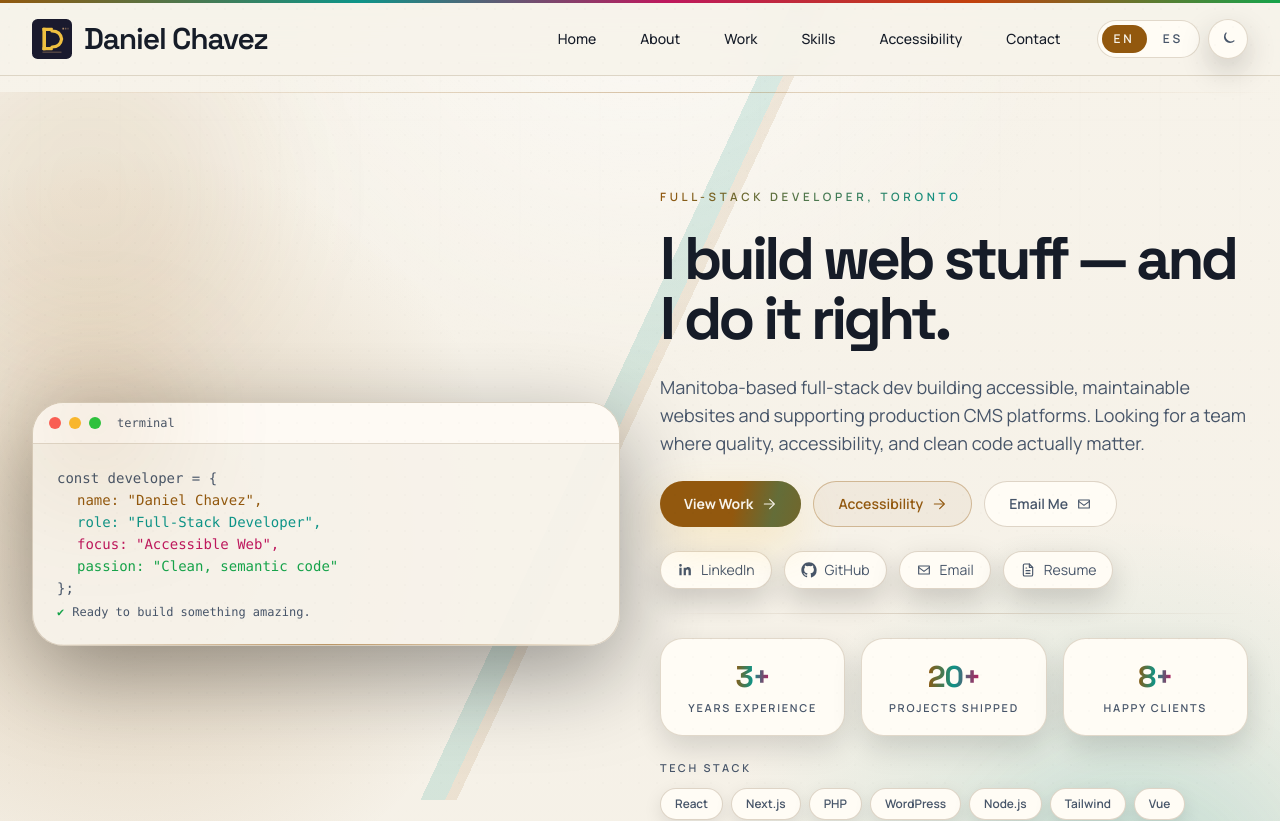
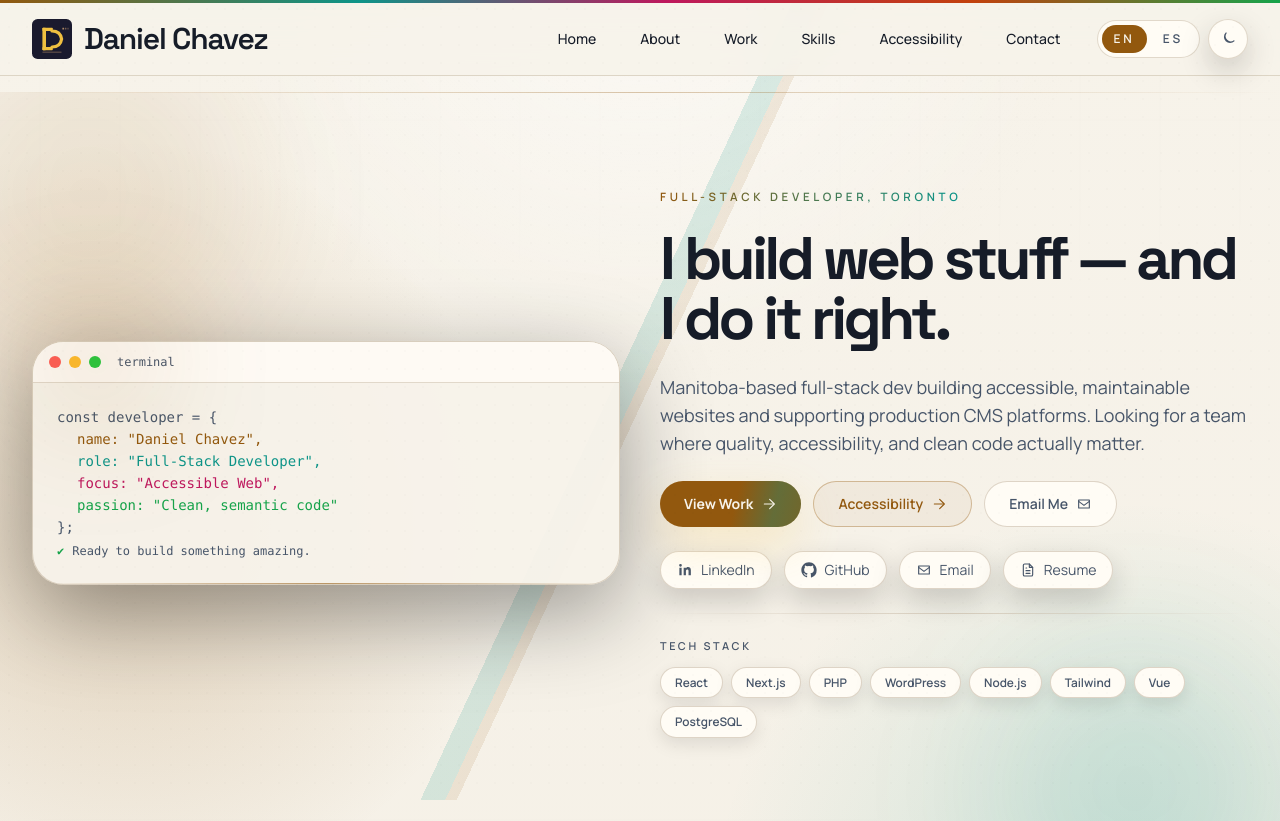
Before and after one commit to dchavez3395/Portfolio2026, a React (Vite) app: page / in a window 1280 px wide. Shown: the top 821 px of the page. Built offline with nearby package versions, Linux system fonts and the light colour scheme.

Commit message:
fix: remove stats grid from hero — small numbers don't build credibility

```diff
--- a/src/SiteApp.jsx
+++ b/src/SiteApp.jsx
@@ -846,26 +846,6 @@ function HomePage({ t, language, sectionLink, socialLinks }) {
               className="h-px w-full bg-gradient-to-r from-transparent via-border/60 to-transparent"
             />
 
-            {/* Stats grid — 3 key metrics */}
-            <div>
-              <p className="sr-only">{t.hero.statsLabel ?? "Key metrics"}</p>
-              <div className="grid grid-cols-3 gap-4">
-                {t.hero.stats.map((stat) => (
-                  <div
-                    key={stat.label}
-                    className="flex flex-col items-center justify-center rounded-[1.4rem] border border-border/50 bg-surface px-3 py-5 text-center shadow-[0_12px_30px_rgba(0,0,0,0.14)]"
-                  >
-                    <span className="font-display text-3xl font-bold tracking-[-0.04em] gradient-text">
-                      {stat.value}
-                    </span>
-                    <span className="mt-1.5 text-[0.68rem] font-semibold uppercase tracking-[0.16em] text-muted leading-tight">
-                      {stat.label}
-                    </span>
-                  </div>
-                ))}
-              </div>
-            </div>
-
             {/* Tech stack pill badges */}
             <div>
               <p className="mb-3 text-[0.68rem] font-semibold uppercase tracking-[0.24em] text-muted">
--- a/src/siteContent.js
+++ b/src/siteContent.js
@@ -208,12 +208,6 @@ export const translations = {
       visualTitle: "Useful across the build.",
       visualBody:
         "I can work from Figma or existing code, build responsive interfaces, troubleshoot CMS issues, and communicate clearly with designers, PMs, QA, and stakeholders.",
-      statsLabel: "Key metrics",
-      stats: [
-        { value: "3+", label: "Years Experience" },
-        { value: "20+", label: "Projects Shipped" },
-        { value: "8+", label: "Happy Clients" },
-      ],
       techStackLabel: "Tech stack",
       techStack: [
         "React",
@@ -490,12 +484,6 @@ export const translations = {
       visualTitle: "Útil en varias partes del build.",
       visualBody:
         "Puedo trabajar desde Figma o desde código existente, construir interfaces responsivas, resolver problemas de CMS y comunicarme con claridad con diseño, PM, QA y stakeholders.",
-      statsLabel: "Métricas clave",
-      stats: [
-        { value: "3+", label: "Años de experiencia" },
-        { value: "20+", label: "Proyectos lanzados" },
-        { value: "8+", label: "Clientes satisfechos" },
-      ],
       techStackLabel: "Stack tecnológico",
       techStack: [
         "React",
```
